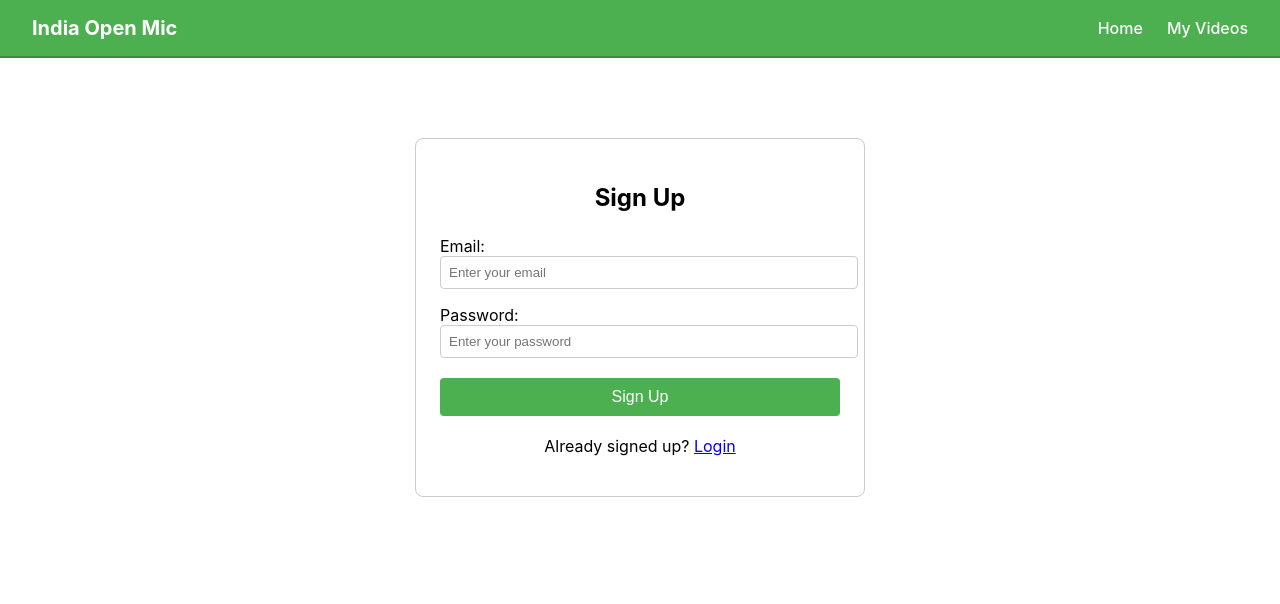
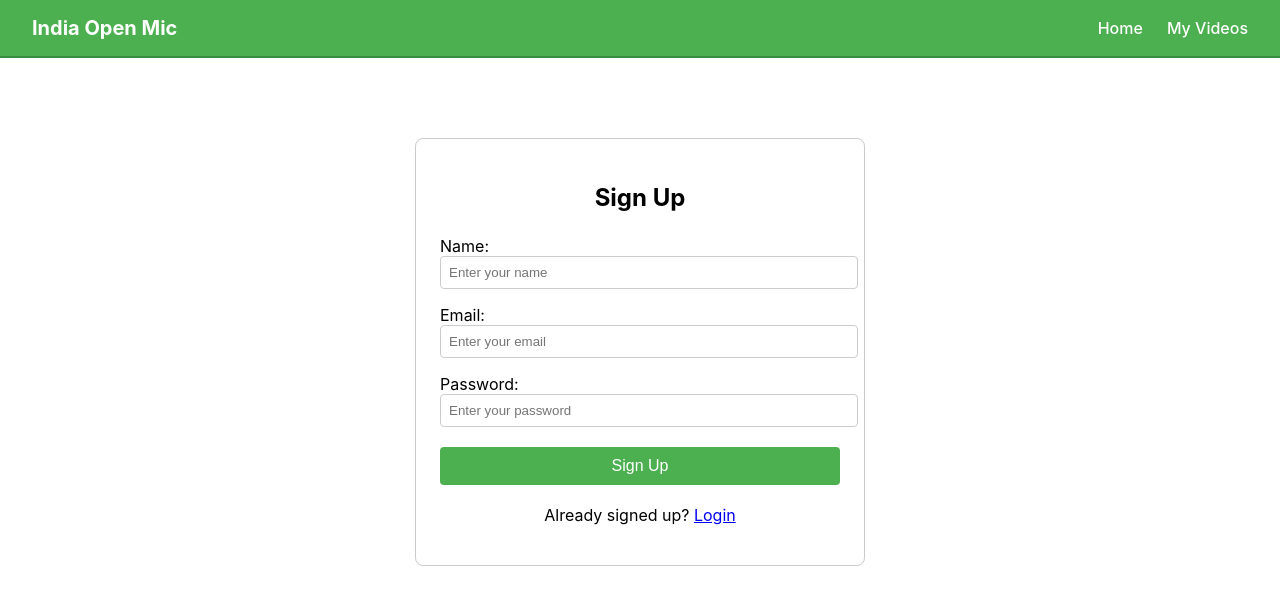
Before and after one commit to khyatijha777/indian-open-mic-ui, a React (Create React App) app: page /signup in a window 1280 px wide. Shown: the top 604 px of the page. Built offline with nearby package versions, Linux system fonts and the light colour scheme.

Commit message:
fix: add name

```diff
--- a/src/components/Auth/Signup.jsx
+++ b/src/components/Auth/Signup.jsx
@@ -15,7 +15,7 @@ const Signup = () => {
   const handleSubmit = async (e) => {
     e.preventDefault();
 
-    if (!email || !password) {
+    if (!name || !email || !password) {
       setStatusMessage('❌ Please fill in all fields.');
       return;
     }
@@ -27,7 +27,7 @@ const Signup = () => {
         headers: {
           'Content-Type': 'application/json',
         },
-        body: JSON.stringify({ email, password }),
+        body: JSON.stringify({ name, email, password }),
       });
 
       if (response.ok) {
@@ -55,6 +55,18 @@ const Signup = () => {
     <div style={{ maxWidth: '400px', margin: '80px auto', padding: '24px', border: '1px solid #ccc', borderRadius: '8px' }}>
       <h2 style={{ textAlign: 'center', marginBottom: '24px' }}>Sign Up</h2>
       <form onSubmit={handleSubmit}>
+
+      <div style={{ marginBottom: '16px' }}>
+          <label>Name:</label>
+          <input
+            type='text'
+            value={name}
+            onChange={(e) => setName(e.target.value)}
+            placeholder='Enter your name'
+            style={{ width: '100%', padding: '8px', borderRadius: '4px', border: '1px solid #ccc' }}
+          />
+        </div>
+
         <div style={{ marginBottom: '16px' }}>
           <label>Email:</label>
           <br />
```
